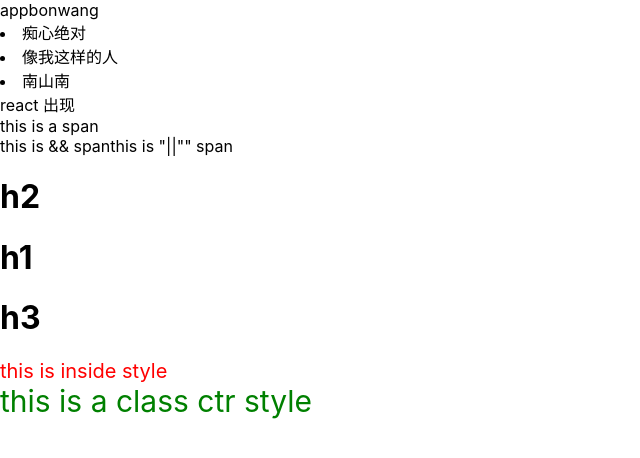
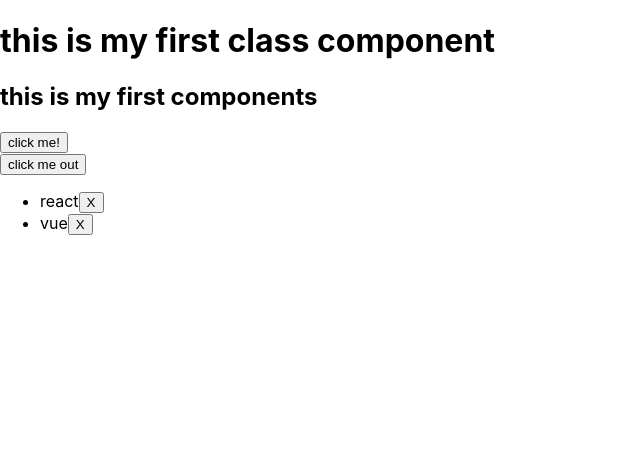
Before and after one commit to bobwanglong/web_front, a React (Create React App) app in the folder react-basic/: page / in a window 1280 px wide. Shown: the top 458 px of the page, without its empty margins (0-640 px from the left). Built offline with nearby package versions, Linux system fonts and the light colour scheme.

Commit message:
feat:组件基础(函数组件和类组件)

```diff
--- a/react-basic/src/App.js
+++ b/react-basic/src/App.js
@@ -1,77 +1,26 @@
-// jsx 表达式
-// 2.类名样式
-// app.css
-import './app.css'
-const name = "bon"
-function getName () {
-  return "wang"
-}
-// jsx 列表渲染
-const songs = [
-  { id: 1, name: '痴心绝对' },
-  { id: 2, name: '像我这样的人' },
-  { id: 3, name: '南山南' }
-]
-// jsx的条件渲染
-// 实现：三元表达式，逻辑与&&运算
-const flag = true
-// 多分枝判断
-// 状态：1，2，3...
-// 1->h1
-// 2->h2
-// 3->h3
-// 解决：状态收敛为一个函数
-const getType = (type) => {
-  if (type === 1) {
-    return <h1>h1</h1>
-  }
-  if (type === 2) {
-    return <h1>h2</h1>
-  }
-  return <h1>h3</h1>
-}
+// 引入类组件
+import HelloClass from './components/classComponents'
+import { HelloFn, TestComponent, clickEventHandler } from './components/funcComponents'
 
-// jsx 样式处理
-// 1 行内样式 --style
-const insideStype = {
-  color: "red",
-  fontSize: "20px"
-}
-const showStyle = false
+// 组件学习
+
+
 function App () {
   return (
     <div className="App">
-      app
-      {name}
-      {getName()}
-      <ui>
-        {
-          songs.map(item => <li key={songs.id}>{item.name}</li>) // 添加来key属性，使虚拟dom中的diff算法高效
-        }
-      </ui>
-      {/* 条件渲染字符串 */}
-      {flag ? 'react 出现' : "vue 出现"}
-      {/*条件渲染标签/组件 */}
-      {flag ? (
-        <div>
-          <span> this is a span</span>
-        </div>)
-        : "hello"}
-      {/*逻辑运算 */}
-      {true && <span>this is && span</span>}
-      {false || <span>this is "||"" span</span>}
-      {/*多状态多分枝判断 */}
-      {getType(2)}
-      {getType(1)}
-      {getType(3)}
+      {/*render HelloFn */}
+      {/* // <HelloFn></HelloFn> */}
+      <HelloClass />
+      <HelloFn />
 
-      {/*行内样式 */}
-      <div style={insideStype}>
-        this is inside style
+      <div>
+        {/* 函数组件的事件绑定
+// 语法：on+事件名称={事件处理程序}*/}
+        <button onClick={clickEventHandler}>click me out</button>
       </div>
-      {/* 类名控制 */}
-      <div className={showStyle ? 'titleT' : 'titleFalse'}>
-        this is a class ctr style
+
+      <div>
+        <TestComponent />
       </div>
     </div>
   )
--- /dev/null
+++ b/react-basic/src/components/classComponents.js
@@ -0,0 +1,10 @@
+import React from "react"
+
+// 类组件class
+class HelloClass extends React.Component {
+  render () {
+    return <div> <h1>this is my first class component</h1></div>
+  }
+}
+
+export default HelloClass
--- /dev/null
+++ b/react-basic/src/components/funcComponents.js
@@ -0,0 +1,58 @@
+// 函数组件
+function HelloFn () {
+  // 定义事件回调函数
+  const clickHandler = () => {
+    console.log('事件被触发')
+  }
+  return (
+    <div>
+      {' '}
+      <h2> this is my first components</h2>
+      <button onClick={clickHandler}>click me!</button>
+    </div>
+  )
+}
+
+// 函数组件的事件绑定
+// 语法：on+事件名称={事件处理程序}
+// const clickHandler = () => {
+//   console.log("事件被组件外触发")
+// }
+// 获取事件对象
+// 只需要在函数中补充一个参数e
+const clickEventHandler = (e) => {
+  console.log("事件被组件外触发", e)
+}
+
+// 传递额外参数
+// 解决：改造事件绑定箭头函数，在箭头函数中完成参数的传递
+
+const TestComponent = () => {
+  const list = [
+    {
+      id: 1001,
+      name: 'react',
+    },
+    {
+      id: 1002,
+      name: 'vue',
+    },
+  ]
+  const onDel = (e, id) => {
+    console.log(e, id)
+  }
+
+  return (
+    <ul>
+      {list.map((item) => (
+        <li key={item.id}>
+          {item.name}
+          <button onClick={(e) => onDel(e, item.id)}>X</button>
+        </li>
+      ))}
+    </ul>
+  )
+}
+
+export { HelloFn, TestComponent, clickEventHandler }
+// export default HelloFn
```
Also changed, not shown: react-basic/src/AppJsx.js (added, +80 -0 lines).
